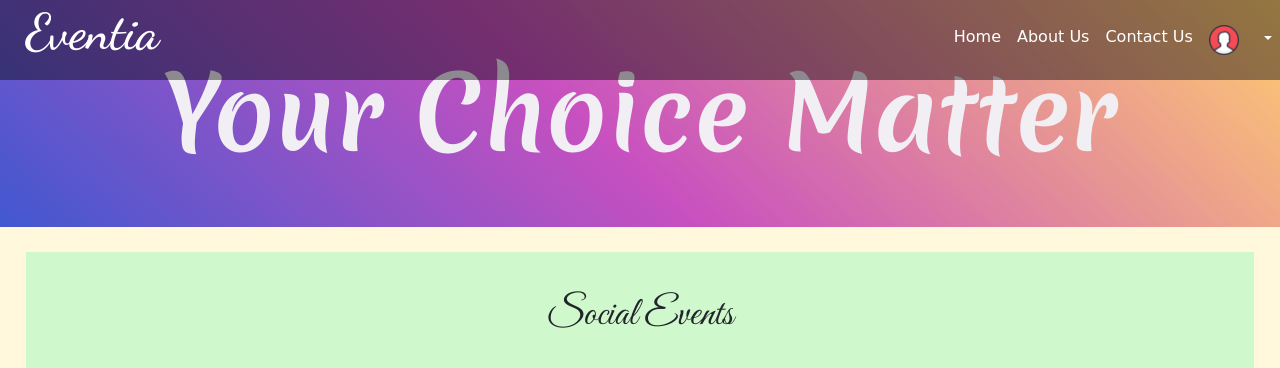
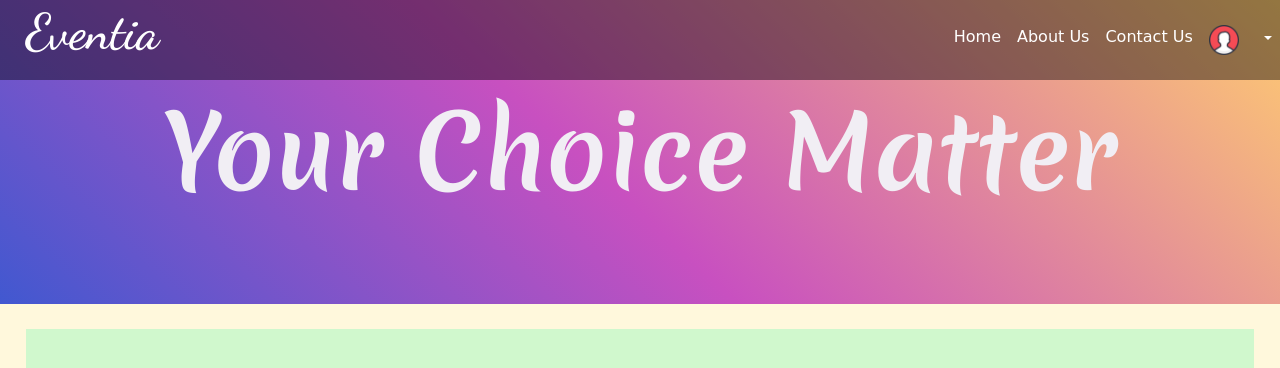
Before and after one commit to Akshay-G-Dev/AAAEvents, a PHP site: page /catlog.html in a window 1280 px wide. Shown: the top 368 px of the page. Run offline with PHP 8.4, Linux system fonts and the light colour scheme; some web fonts are replaced.

Commit message:
Updated Header

```diff
--- a/css/evee.css
+++ b/css/evee.css
@@ -4,7 +4,7 @@
 }
 .heading p{
      text-align: center;
-     padding: 3%;
+     padding: 6%;
      font-size: 100px;
      font-family: 'Merienda', cursive;
     /* background-color: #4158D0;*/
```
